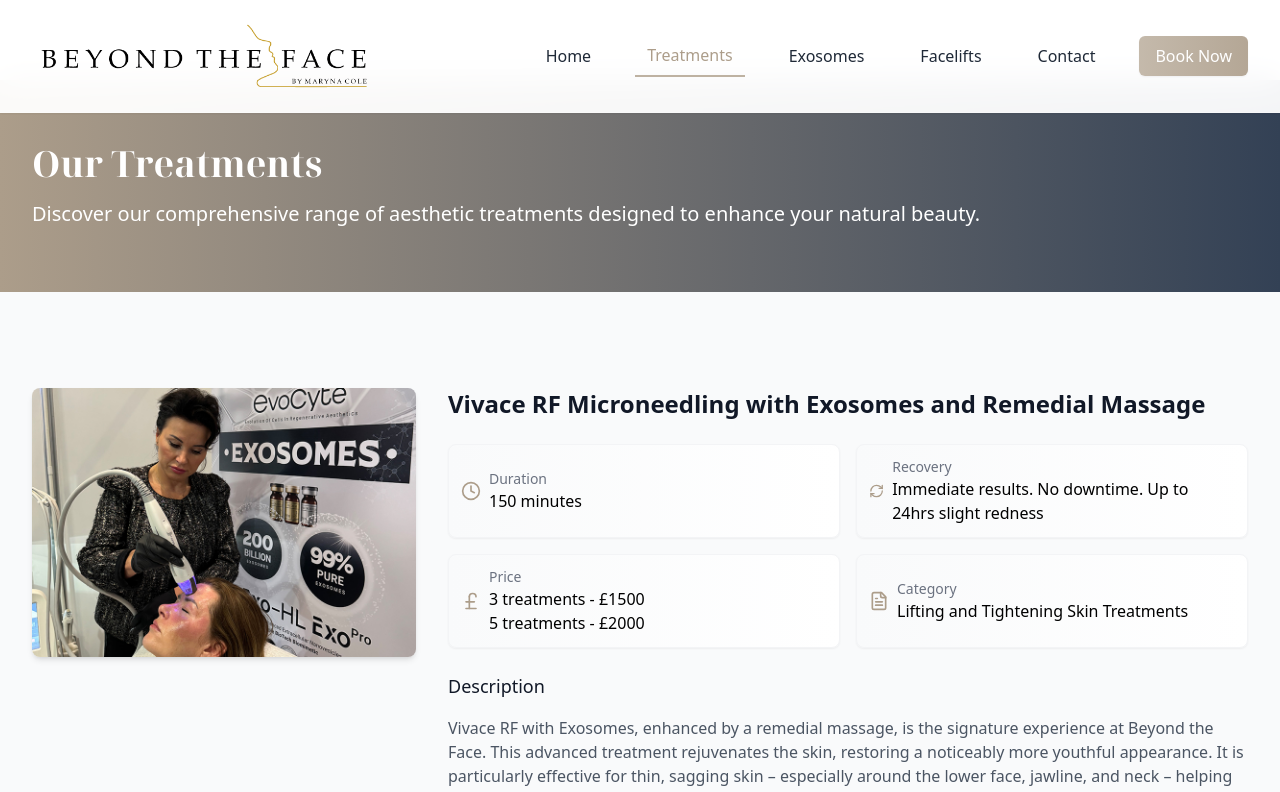
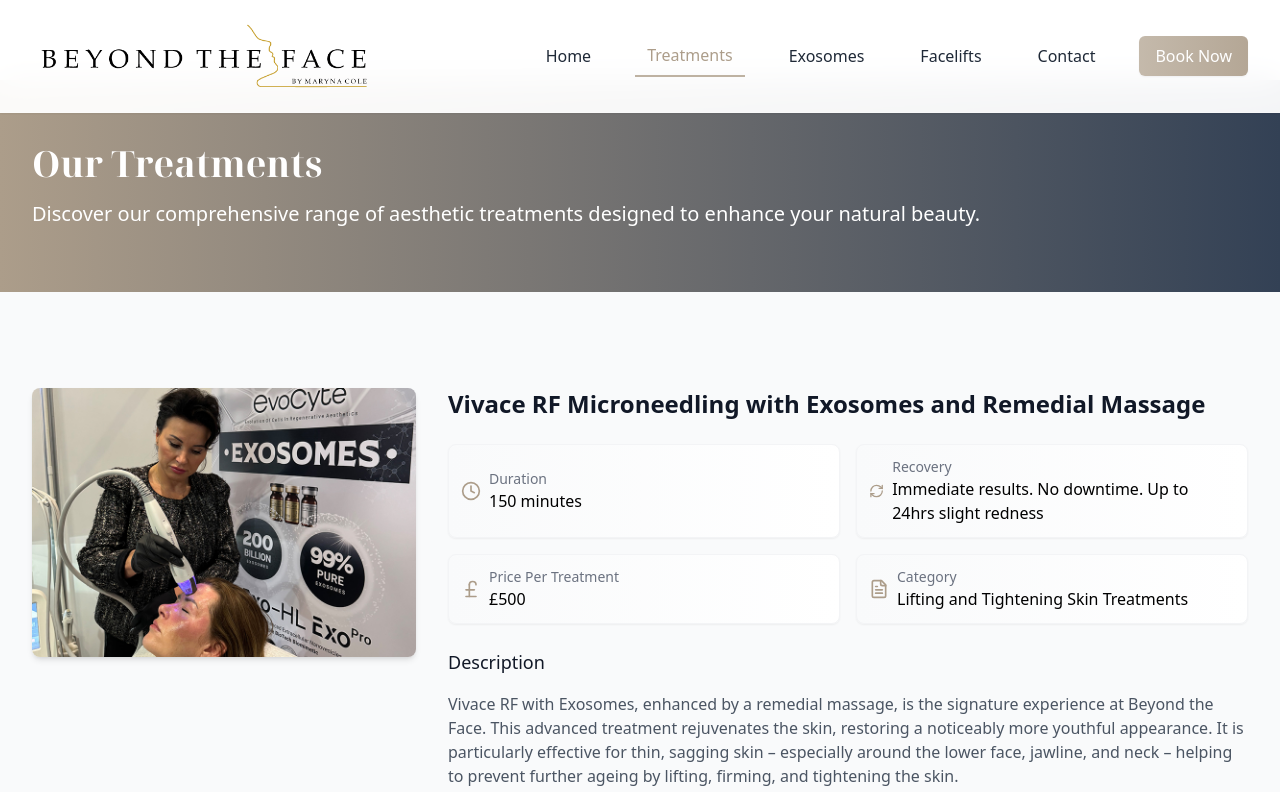
Before and after one commit to mattboostkit/btfdeploy, a React (Vite) app: page /treatments in a window 1280 px wide. Shown: the top 792 px of the page. Built offline with nearby package versions, Linux system fonts and the light colour scheme.

Commit message:
Updated Pricing

```diff
--- a/src/components/ContactInfo.tsx
+++ b/src/components/ContactInfo.tsx
@@ -47,7 +47,7 @@ const ContactInfo: React.FC = () => {
                 </div>
                 <div className="mb-3">
                   <p className="font-medium">Injectables</p>
-                  <p>Tuesday: 10am - 6pm</p>
+                  <p>Tuesday: 10am - 3pm</p>
                 </div>
                 <div>
                   <p className="font-medium">Facials</p>
--- a/src/components/TreatmentDetail.tsx
+++ b/src/components/TreatmentDetail.tsx
@@ -41,18 +41,12 @@ const TreatmentDetail: React.FC<TreatmentDetailProps> = ({ treatment }) => {
               </div>
             </div>
 
-            {(treatment.price || treatment.pricePackages) && ( // Conditionally render price block
+            {treatment.price && (
               <div className="flex items-center p-3 bg-gradient-to-r from-gray-50 to-white rounded-lg border border-gray-100 shadow-sm">
                 <PoundSterling className="h-5 w-5 text-primary-500 mr-2" />
                 <div>
-                  <p className="text-sm text-gray-500">Price</p>
-                  {treatment.price && <p className="font-medium">{treatment.price}</p>}
-                  {treatment.pricePackages && (
-                    <div className="font-medium">
-                      <p>3 treatments - £{treatment.pricePackages.threeSession}</p>
-                      <p>5 treatments - £{treatment.pricePackages.fiveSession}</p>
-                    </div>
-                  )}
+                  <p className="text-sm text-gray-500">Price Per Treatment</p>
+                  <p className="font-medium">£{treatment.price}</p>
                 </div>
               </div>
             )}
--- a/src/components/TreatmentsSection.tsx
+++ b/src/components/TreatmentsSection.tsx
@@ -38,13 +38,7 @@ const TreatmentsSection: React.FC = () => {
                           <h4 className="text-lg font-medium text-gray-900 mb-2 hover:text-primary-500 transition-colors duration-200">{treatment.name}</h4>
                         </Link>
                         <p className="text-gray-500 mb-4 line-clamp-3">{treatment.description}</p>
-                        {treatment.price && <p className="text-primary-500 font-medium mb-4">{treatment.price}</p>}
-                        {treatment.pricePackages && (
-                          <div className="text-primary-500 font-medium mb-4">
-                            <p>3 treatments - £{treatment.pricePackages.threeSession}</p>
-                            <p>5 treatments - £{treatment.pricePackages.fiveSession}</p>
-                          </div>
-                        )}
+                        {treatment.price && <p className="text-primary-500 font-medium mb-4">£{treatment.price} per treatment</p>}
                         <Link
                           to={`/treatments#${treatment.id}`}
                           className="inline-flex items-center text-primary-500 hover:text-primary-600 group"
--- a/src/data/treatments.ts
+++ b/src/data/treatments.ts
@@ -2,13 +2,10 @@ import { Treatment } from '../types';
 import exosomesImage from '../assets/images/Exosomes_2.jpg';
 import exosomesWithMassageImage from '../assets/images/Exosomes.jpg';
 import ledTherapyImage from '../assets/images/LED Light Therapy.jpg';
-import environImage from '../assets/images/Environ.jpg?v=2';
+import environImage from '../assets/images/Environ.jpg';
 import antiWrinkleImage from '../assets/images/Anti-Wrinkle Treatment.jpg'; // TODO: Rename image file to Botox.jpg
 import lipEnhancementImage from '../assets/images/Lip Enhancement.jpg';
-import polynucleotidesImage from '../assets/images/Polynucleotides.jpg';
-import profhiloImage from '../assets/images/Profhilo.jpg?v=2';
-
-const placeholderImage = 'https://images.unsplash.com/photo-1557682250-33bd709cbe85?ixlib=rb-1.2.1&auto=format&fit=crop&w=800&q=60'; // Generic placeholder
+import dermalFillersImage from '../assets/images/Dermal Fillers.avif';
 
 export const treatments: Treatment[] = [
   {
@@ -19,10 +16,7 @@ export const treatments: Treatment[] = [
     expectedResults: 'Reduced appearance of scars, wrinkles, and enlarged pores. Improved skin texture and firmness.',
     duration: '150 minutes',
     recovery: 'Immediate results. No downtime. Up to 24hrs slight redness',
-    pricePackages: {
-      threeSession: '1500',
-      fiveSession: '2000'
-    },
+    price: '500',
     image: exosomesWithMassageImage
   },
   {
@@ -33,24 +27,18 @@ export const treatments: Treatment[] = [
     expectedResults: 'Reduced appearance of scars, wrinkles, and enlarged pores. Improved skin texture and firmness.',
     duration: '90 minutes',
     recovery: 'Immediate results. No downtime. Up to 24hrs slight redness',
-    pricePackages: {
-      threeSession: '1200',
-      fiveSession: '1600'
-    },
+    price: '400',
     image: exosomesImage
   },
-  { // Updated Chemical Peel to Environ Skin Peel
+  {
     id: '3',
-    name: 'Environ Skin Peel', // Updated name
+    name: 'Environ / Theraderm Skin Peel',
     category: 'Lifting and Tightening Skin Treatments',
-    description: 'Environ’s pioneering Dual Electro-Sonic Technology sets the benchmark for professional skincare treatments. Low frequency Sonophoresis together with pulsed Iontophoresis in combination with Environ’s professional skincare formulations, help to deliver what skin needs, where it needs it most – making a real lasting difference.', // Updated description
-    expectedResults: 'Improved skin texture, clarity, and radiance. Addresses specific skin concerns like ageing, pigmentation, or acne.', // Kept relevant expected results
-    duration: '60-75 minutes', // Updated duration
-    recovery: 'Minimal downtime, possible slight redness for a few hours.', // Updated recovery
-    pricePackages: {
-      threeSession: '450',
-      fiveSession: '600'
-    },
+    description: 'Environ’s pioneering Dual Electro-Sonic Technology sets the benchmark for professional skincare treatments. Low frequency Sonophoresis together with pulsed Iontophoresis in combination with Environ’s professional skincare formulations, help to deliver what skin needs, where it needs it most – making a real lasting difference. Theraderm Skin Peel provides a deeper exfoliation to reveal smoother, brighter skin.',
+    expectedResults: 'Improved skin texture, clarity, and radiance. Addresses specific skin concerns like ageing, pigmentation, or acne.',
+    duration: '60-75 minutes',
+    recovery: 'Minimal downtime, possible slight redness for a few hours.',
+    price: '150',
     image: environImage
   },
   {
@@ -61,10 +49,7 @@ export const treatments: Treatment[] = [
     expectedResults: 'Improved skin tone, reduced inflammation, and accelerated healing. Best results after a series of treatments.',
     duration: '20 minutes',
     recovery: 'No downtime required.',
-    pricePackages: {
-      threeSession: '150',
-      fiveSession: '200'
-    },
+    price: '50',
     image: ledTherapyImage
   },
   {
@@ -75,10 +60,7 @@ export const treatments: Treatment[] = [
     expectedResults: 'Improved circulation, reduced muscle tension, enhanced skin tone, and overall relaxation.',
     duration: '30 minutes',
     recovery: 'No downtime required. Drink plenty of water after treatment.',
-    pricePackages: {
-      threeSession: '150',
-      fiveSession: '200'
-    },
+    price: '50',
     image: 'https://ik.imagekit.io/boostkit/Beyond%20The%20Face/Massage.avif?updatedAt=1745947769415'
   },
   {
@@ -89,6 +71,7 @@ export const treatments: Treatment[] = [
     expectedResults: 'Visible reduction in fine lines and wrinkles, with results typically lasting 3–4 months.',
     duration: '30 minutes',
     recovery: 'No downtime required. Avoid lying down for 4 hours after treatment.',
+    price: '300',
     image: antiWrinkleImage
   },
   {
@@ -99,29 +82,20 @@ export const treatments: Treatment[] = [
     expectedResults: 'Fuller, more defined lips with improved symmetry. Results last 6-12 months.',
     duration: '30 minutes',
     recovery: 'Common side effects: swelling, bruising, tenderness. Allow 4-7 days for healing and recovery.',
+    price: '250',
     image: lipEnhancementImage
   },
   {
-    id: '9',
-    name: 'Polynucleotides',
+    id: '11',
+    name: 'Dermal Fillers',
     category: 'Injectables',
-    description: 'A rejuvenating injectable gel derived from fish DNA, designed for use on the face, neck, and décolletage. Polynucleotides work by stimulating fibroblasts in the skin to boost collagen and elastin production, promoting a radiant, youthful complexion.',
-    expectedResults: 'Improved skin texture, increased hydration, and enhanced skin elasticity. Results develop over time and can last several months.',
-    duration: '90 minutes',
-    recovery: 'Slight swelling, tenderness, and light bruising from 24 hours to 4 days.',
-    image: polynucleotidesImage
-  },
-  {
-    id: '10',
-    name: 'Profhilo',
-    category: 'Injectables',
-    description: 'Profhilo Structura is an injectable skin treatment designed to restore and reposition superficial fat to its natural state and counteract the natural loss of tissue that occurs with age. It lifts and contours the face to reduce pronounced hollows and altered facial contours from midface fat loss. By using hyaluronic acid (HA), Profhilo Structura hydrates the skin to improve its quality and elasticity.',
-    expectedResults: 'Improved skin hydration, firmness, and elasticity with a more youthful appearance. Results typically last 6 months.',
-    duration: '90 minutes',
-    recovery: 'Minimal downtime, some light swelling could last up to 24 hours.',
-    image: profhiloImage
+    description: 'Dermal fillers help to diminish facial lines and restore volume and fullness in the face. As we age, our faces naturally lose subcutaneous fat. Dermal fillers can be used to plump thin lips, enhance shallow contours, soften facial creases and wrinkles, and improve the appearance of recessed scars.',
+    expectedResults: 'Restored volume, smoothed lines, and enhanced facial contours. Results can last from 6 months to over a year, depending on the filler used.',
+    duration: '45-60 minutes',
+    recovery: 'Some swelling, bruising, or redness may occur, typically subsiding within a few days.',
+    price: '380',
+    image: dermalFillersImage
   }
-  // Removed duplicate Environ Skin Peel (id: '7')
 ];
 
 export const categories = ['Lifting and Tightening Skin Treatments', 'Injectables'];
--- a/src/types.ts
+++ b/src/types.ts
@@ -6,11 +6,7 @@ export interface Treatment {
   expectedResults: string;
   duration: string;
   recovery: string;
-  price?: string; // Made price optional
-  pricePackages?: {
-    threeSession: string;
-    fiveSession: string;
-  };
+  price: string; // Price per treatment
   image: string;
 }
 
```
Also changed, not shown: src/assets/images/Dermal Fillers.avif (added).
